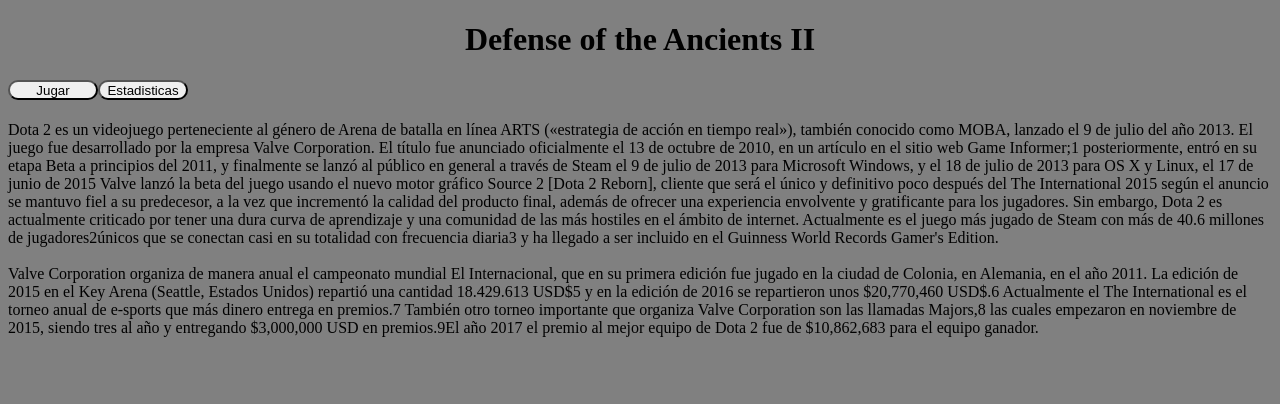
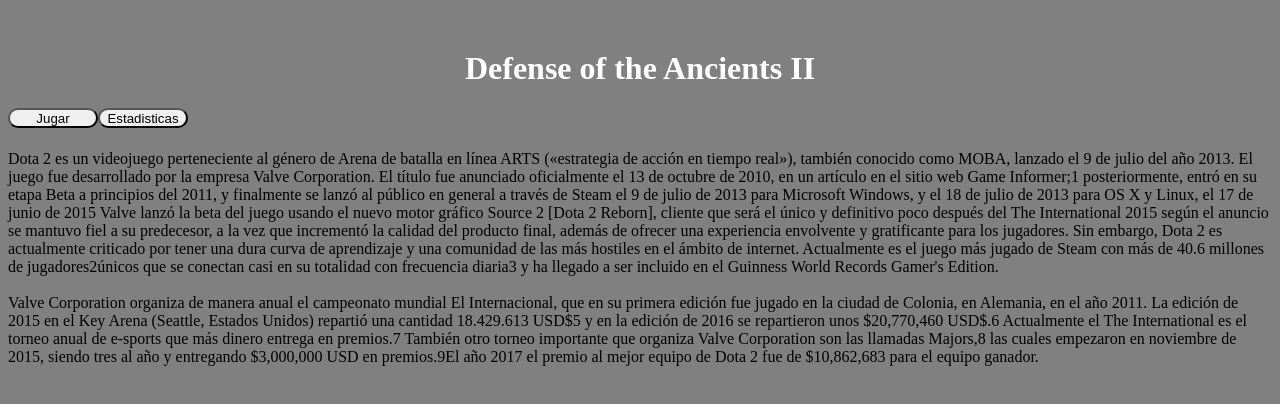
Before and after one commit to EmmanuelYapura/Dota-2-API, a plain HTML site: page index.html in a window 1280 px wide. Drawn offline with Linux system fonts and the light colour scheme; files that its build step writes are made by us from their sources; a script that the page names is missing.

Commit message:
agrega color al titulo principal

```diff
--- a/css/estilos.css
+++ b/css/estilos.css
@@ -2,6 +2,11 @@
     width: 100%;
     height: 80px;
     text-align: center;
+}
+
+header h1{
+    color: white;
+    margin-top: 50px;
 }
 
 .informacion{
```
